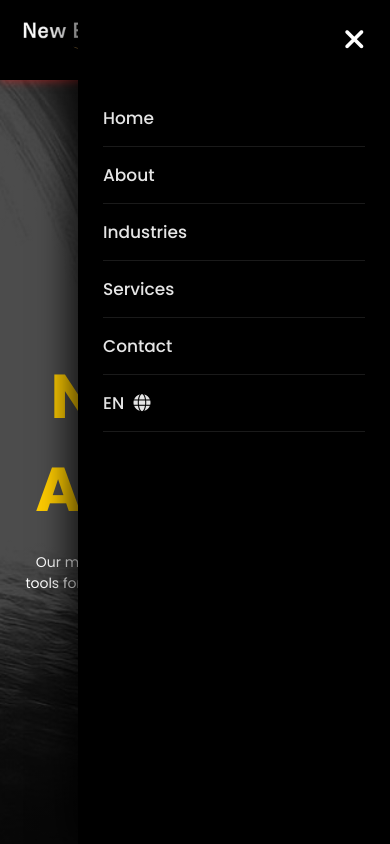
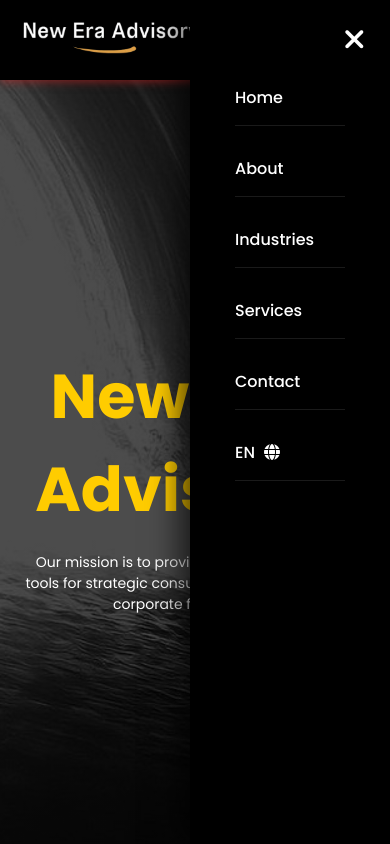
Before and after one commit to Ssanchoo/new_era_advisory_website, a plain HTML site: page index.html in a window 390 px wide. Both pictures are taken after a click on the icon 360 px from the left and 40 px from the top of the page. Shown: the top 844 px of the page. Drawn offline with Linux system fonts and the light colour scheme.

Commit message:
upgrade nav

```diff
--- a/css/template3.css
+++ b/css/template3.css
@@ -203,30 +203,41 @@
     }
 
     .nav-links {
-        /* Твои стили для мобильного меню */
     position: fixed;
-        right: -100%;
+    right: -200px; /* Исходное положение */
     top: 0;
-        width: 80%;
+    width: 200px;
     height: 100vh;
     background: #000;
-        display: flex;
-        flex-direction: column;
-        transition: 0.4s;
+    z-index: 1000;
+    transition: 0.5s;
+    padding-top: 50px;
 }
 
-    .nav-links.active {
-        right: 0;
+/* 2. Делаем пункты меню читабельными на RU/CH */
+.nav-links ul {
+    display: flex;
+    flex-direction: column; /* Пункты строго друг под другом */
+    padding: 20px;
+    gap: 15px; /* Зазор между кнопками */
 }
 
-    .dropdown-content {
-        position: static;
-        display: block; /* В мобильном меню лучше сразу видеть подразделы */
-        opacity: 1;
-        visibility: visible;
-        background: transparent;
-        box-shadow: none;
-        padding-left: 20px;
+.nav-links ul li {
+    list-style: none;
+    width: 100%; /* Занимают всю ширину меню */
+}
+
+.nav-links ul li a {
+    text-decoration: none;
+    color: #fff;
+    font-size: 16px;
+    display: block;
+    white-space: nowrap; /* ЗАПРЕТ разрыва слов вроде "О нас" */
+}
+
+/* 3. Фикс для того, чтобы меню не перекрывало всё на свете */
+.nav-links.active {
+    right: 0; /* Когда меню открыто */
 }
 }
 
```
Lines whose indentation alone changed are shown as unchanged.
